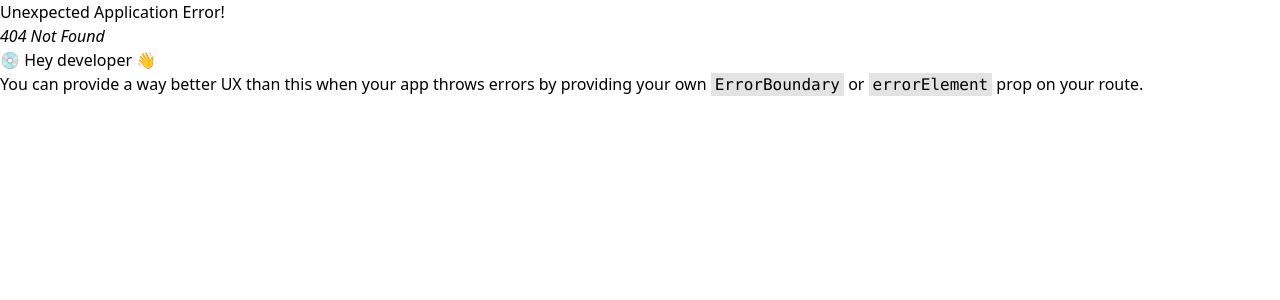
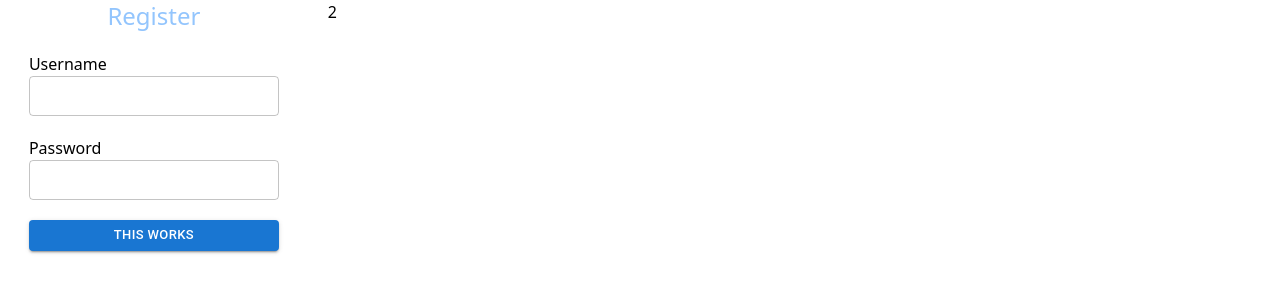
Before and after one commit to bonysureliya/Finance-Tracker-FARM-Stack, a React (Vite) app in the folder client/: page /register in a window 1280 px wide. Before the commit this address had no page. Shown: the top 300 px of the page. Built offline with nearby package versions, Linux system fonts and the light colour scheme.

Commit message:
registering users

```diff
--- a/client/src/components/Login/LoginCard.tsx
+++ b/client/src/components/Login/LoginCard.tsx
@@ -14,13 +14,10 @@ const LoginCard = () => {
   function handleUsername (e : any): void {
     setUsername(e)
     console.log(username);
-
-
   }
   function handlePassword (e : any) {
    setPassword(e)
    console.log(password);
-
   }
 
   function sendDataToBackend ( ) {
@@ -28,7 +25,6 @@ const LoginCard = () => {
       console.log(response.data.message[0]);
     });
     console.log(username);
-
   }
 
 
--- /dev/null
+++ b/client/src/components/Register/RegisterCard.tsx
@@ -0,0 +1,11 @@
+import React from 'react'
+
+const RegisterCard = () => {
+  return (
+    <div>
+
+    </div>
+  )
+}
+
+export default RegisterCard
--- a/client/src/main.tsx
+++ b/client/src/main.tsx
@@ -5,11 +5,16 @@ import "./index.css";
 import { createBrowserRouter, RouterProvider } from "react-router-dom";
 import LoginCard from "./components/Login/LoginCard";
 import LoginPage from "./pages/LoginPage";
+import Register from "./pages/Register";
 
 const router = createBrowserRouter([
   {
     path: "/",
     element: <LoginPage />,
+  },
+  {
+    path: '/register',
+    element: <Register />
   },
 ]);
 
--- /dev/null
+++ b/client/src/pages/Register.tsx
@@ -0,0 +1,55 @@
+import { Button, TextField } from "@mui/material";
+import axios from "axios";
+import md5 from "md5";
+import React, { FC, useState } from "react";
+import LoginButton from "../components/Login/LoginButton";
+
+const Register: FC = () => {
+  const [username, setUsername] = useState<String>("");
+  const [password, setPassword] = useState("");
+
+  function handleUsername(e: any): void {
+    setUsername(e);
+    console.log(username);
+  }
+  function handlePassword(e: any) {
+    setPassword(e);
+    console.log(password);
+  }
+
+  function sendDataToBackend() {
+    axios
+      .post("http://127.0.0.1:8000/register", {
+        username: username,
+        password: md5(password),
+      })
+      .then((response) => {
+        console.log(response.data.message[0]);
+      });
+    console.log(username);
+  }
+
+  return (
+    <div className="flex w-[100%] space-x-5">
+      <div className="flex px-5 flex-col w-[400px] items-center h-[100vh] space-y-5">
+        <p className="text-blue-300 text-2xl">Register</p>
+        <div className="w-[250px]">
+          <label>Username</label>
+          <TextField onChange={handleUsername} size="small" className="w-[250px]" />
+        </div>
+        <div className="w-[250px]">
+          <label>Password</label>
+          <TextField onChange={handlePassword} size="small" className="w-[250px]" />
+        </div>
+        <div className="w-[250px]">
+          <Button variant="contained" onClick={sendDataToBackend} size="small" className="w-full">
+            This Works
+          </Button>
+        </div>
+      </div>
+      <div className="w-full h-[100vh] ">2</div>
+    </div>
+  );
+};
+
+export default Register;
```
Also changed, not shown: 1 other file (tests, documents, lock files or other folders).
